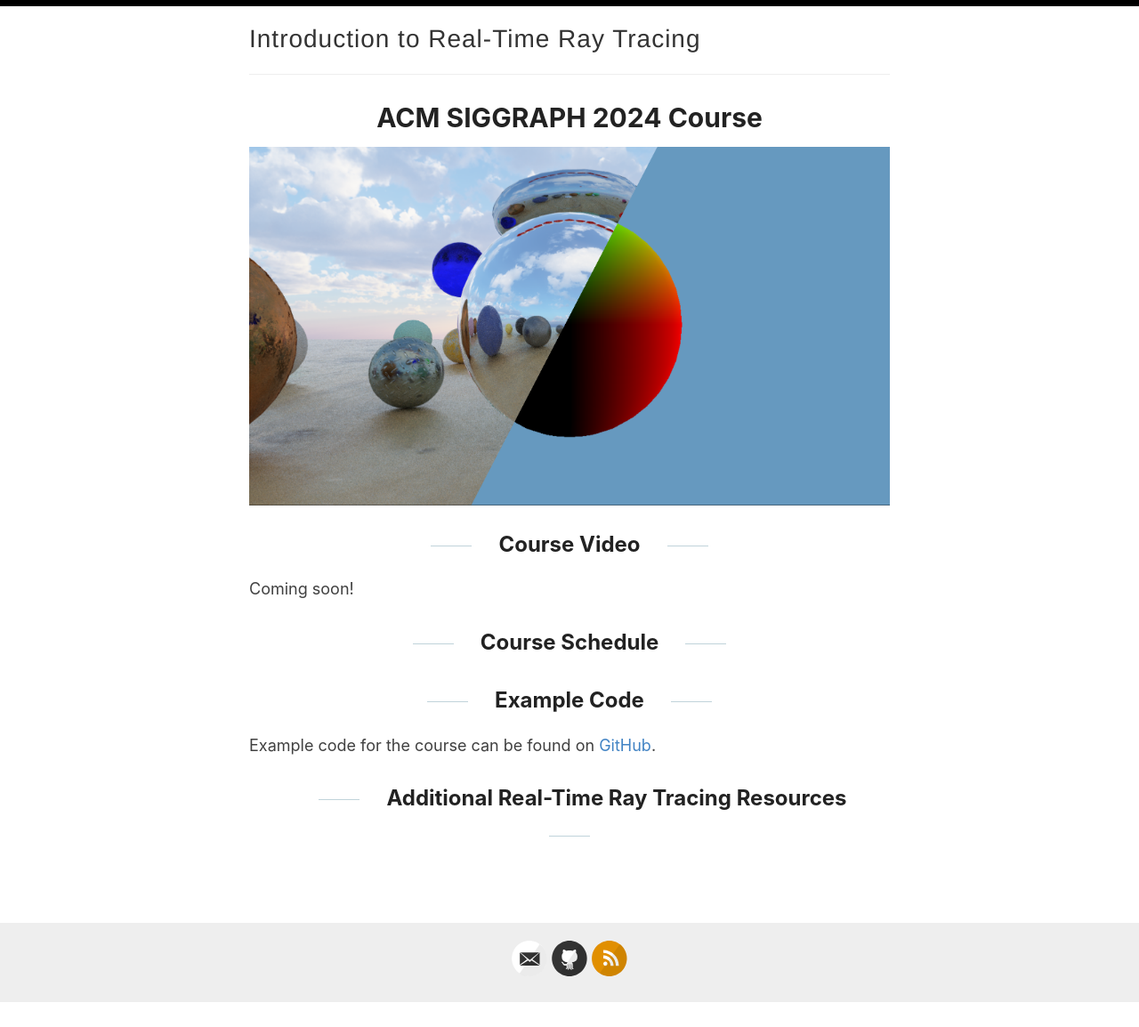
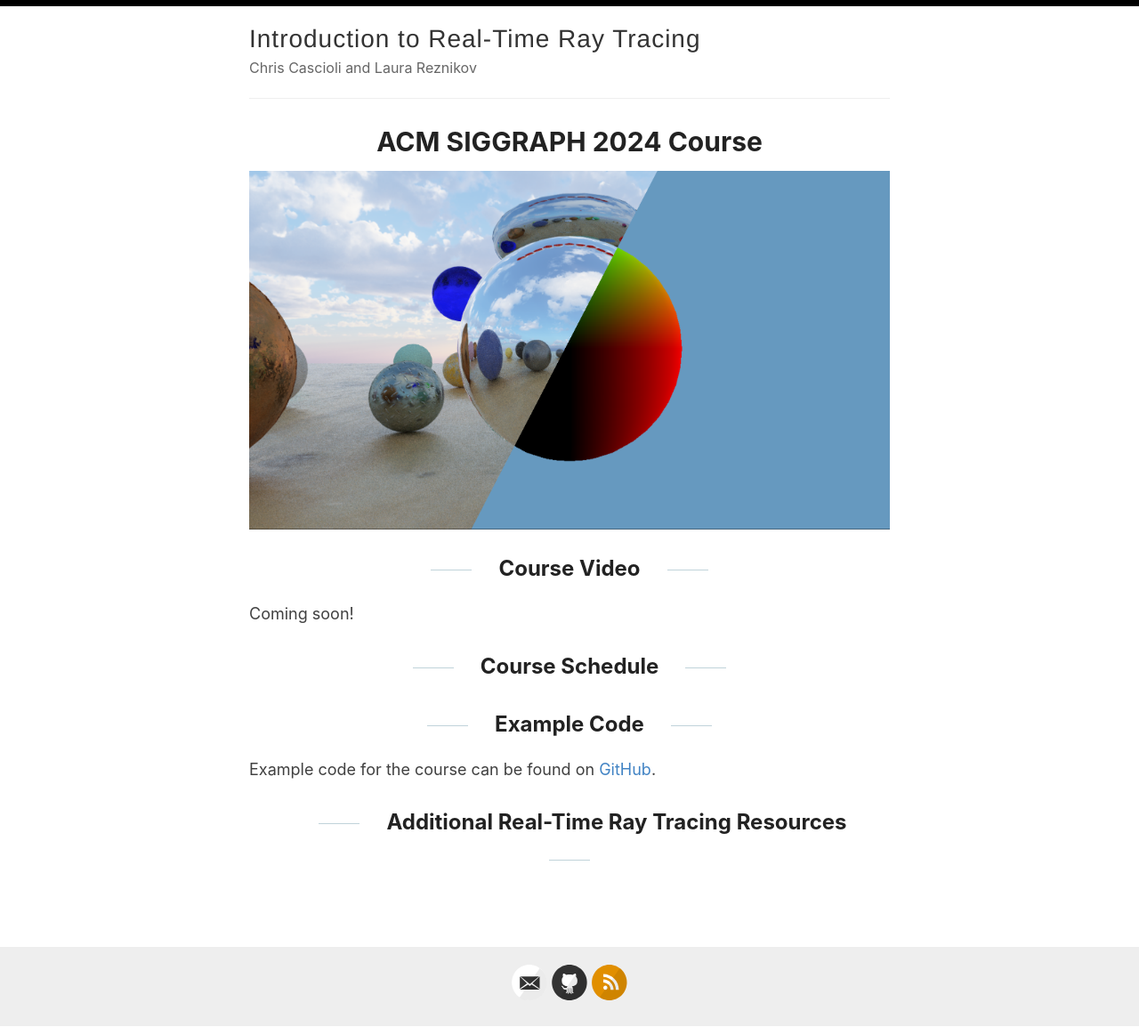
Before and after one commit to theanimatorreturns/BreadcrumbsIntroductionToRealTimeRayTracing, a Jekyll site: the page built from index.html, in a window 1280 px wide. Shown: the whole page at 89% size. Built offline with Jekyll 4.4.1, drawn with Linux system fonts in a browser that asks for light colours; the list of posts is cut into pages by our own code; before the commit the page ends 1126 px from its top, so only the background shows below that.

Commit message:
Update _config.yml

```diff
--- a/_config.yml
+++ b/_config.yml
@@ -9,7 +9,7 @@ name: Introduction to Real-Time Ray Tracing
 author: Chris Cascioli and Laura Reznikov
 
 # Short bio or description (displayed in the header)
-description:
+description: Chris Cascioli and Laura Reznikov
 
 # URL of your avatar or profile pic (you could use your GitHub profile pic)
 avatar: #/images/reverie.png
```
